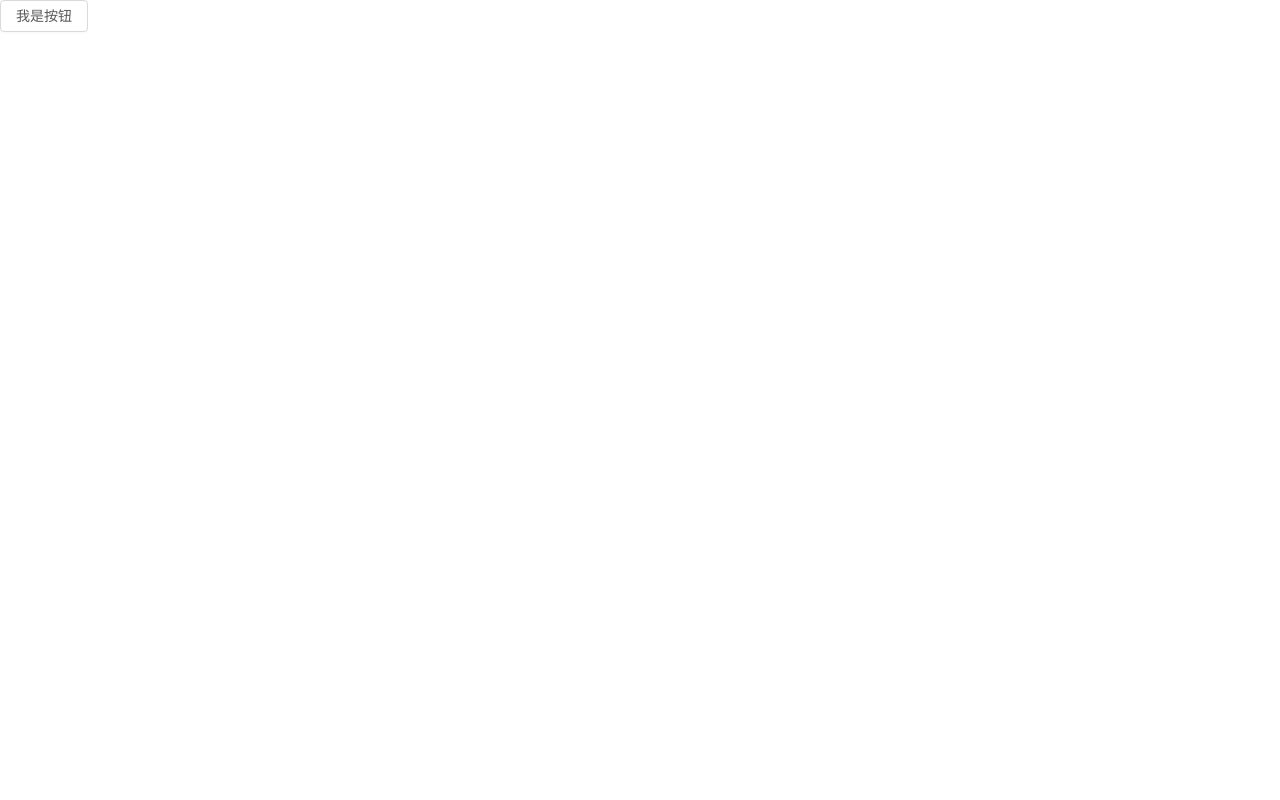
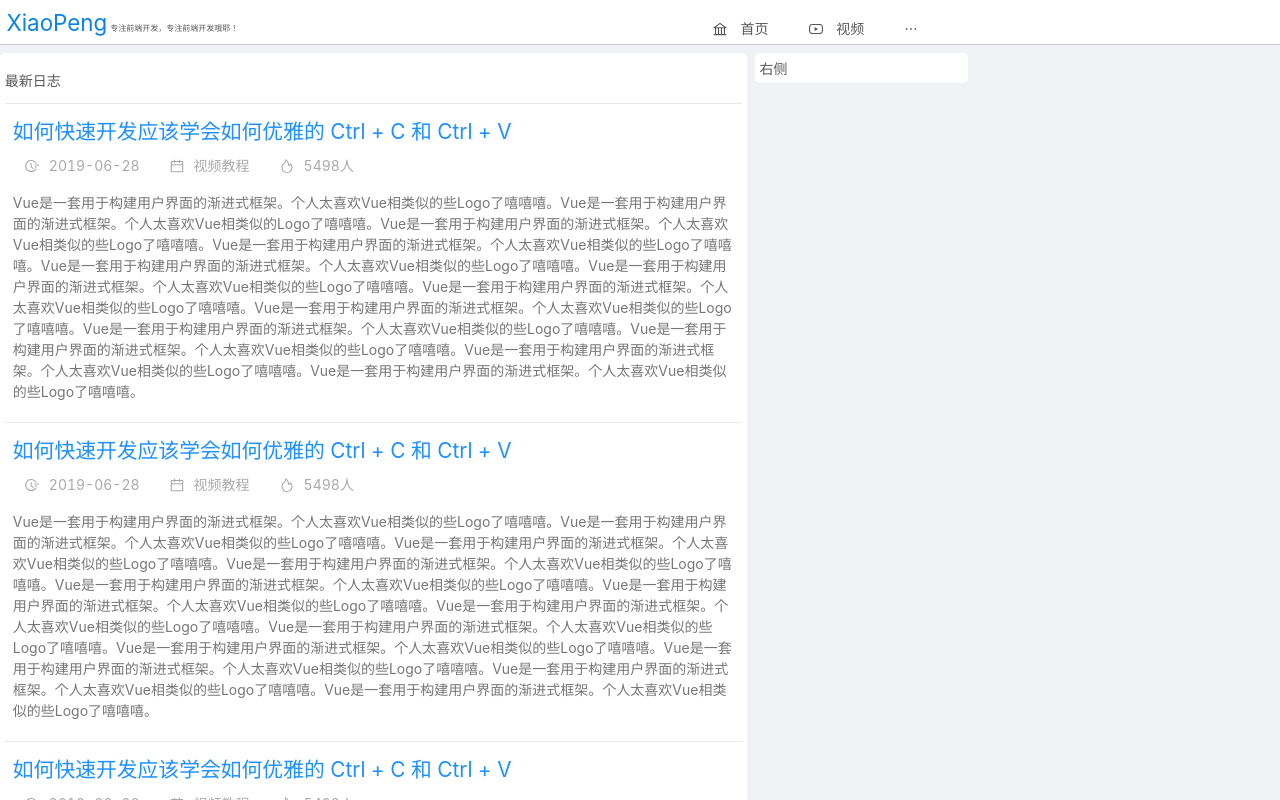
Before and after one commit to flingyp/react_blog, a Next.js app in the folder blog/: page / in a window 1280 px wide. Shown: the top 800 px of the page. Built offline with nearby package versions, Linux system fonts and the light colour scheme.

Commit message:
博客首页Header组件、中间部分UI设计完成

```diff
--- /dev/null
+++ b/blog/components/Header.js
@@ -0,0 +1,29 @@
+import { Row, Col, Menu } from 'antd'
+import { BankOutlined, YoutubeOutlined, SmileOutlined } from '@ant-design/icons'
+
+const Header = () => (
+    <div className="header">
+        <Row type="flex" justify="center">
+            <Col xs={24} sm={24} md={10} lg={15} xl={13}>
+                <span className="header-logo">XiaoPeng</span>
+                <span className="header-txt">专注前端开发，专注前端开发哦耶！</span>
+            </Col>
+            <Col xs={0} sm={0} md={14} lg={8} xl={5}>
+                <Menu mode="horizontal">
+                    <Menu.Item key="home">
+                        <BankOutlined /> 首页
+                    </Menu.Item>
+                    <Menu.Item key="video">
+                        <YoutubeOutlined /> 视频
+                    </Menu.Item>
+                    <Menu.Item key="life">
+                        <SmileOutlined /> 生活
+                    </Menu.Item>
+                </Menu>
+            </Col>
+        </Row>
+    </div>
+)
+
+
+export default Header
--- a/blog/pages/_app.js
+++ b/blog/pages/_app.js
@@ -1,5 +1,8 @@
 import App from 'next/app'
 
-import 'antd/dist/antd.css' // Ant Design样式
+import 'antd/dist/antd.css' // Ant Design 样式
+import '../static/style/page/common.css' // 页面公共样式
+import '../static/style/components/header.css' // Header组件样式
+import '../static/style/page/index.css'
 
 export default App
--- a/blog/pages/index.js
+++ b/blog/pages/index.js
@@ -1,16 +1,53 @@
-import React from 'react'
+import React, {useState} from 'react'
 import Head from 'next/head'
-import {Button} from 'antd'
+import { Row, Col, Menu, List, Icon } from 'antd';
+import { FieldTimeOutlined, CalendarOutlined, FireOutlined } from '@ant-design/icons';
+import Header from '../components/Header'
 
-const Home = () => (
+
+
+const Home = () => {
+  const [ mylist , setMylist ] = useState(
+    [
+      {title:'如何快速开发应该学会如何优雅的 Ctrl + C 和 Ctrl + V',context:'Vue是一套用于构建用户界面的渐进式框架。个人太喜欢Vue相类似的些Logo了嘻嘻嘻。Vue是一套用于构建用户界面的渐进式框架。个人太喜欢Vue相类似的Logo了嘻嘻嘻。Vue是一套用于构建用户界面的渐进式框架。个人太喜欢Vue相类似的些Logo了嘻嘻嘻。Vue是一套用于构建用户界面的渐进式框架。个人太喜欢Vue相类似的些Logo了嘻嘻嘻。Vue是一套用于构建用户界面的渐进式框架。个人太喜欢Vue相类似的些Logo了嘻嘻嘻。Vue是一套用于构建用户界面的渐进式框架。个人太喜欢Vue相类似的些Logo了嘻嘻嘻。Vue是一套用于构建用户界面的渐进式框架。个人太喜欢Vue相类似的些Logo了嘻嘻嘻。Vue是一套用于构建用户界面的渐进式框架。个人太喜欢Vue相类似的些Logo了嘻嘻嘻。Vue是一套用于构建用户界面的渐进式框架。个人太喜欢Vue相类似的些Logo了嘻嘻嘻。Vue是一套用于构建用户界面的渐进式框架。个人太喜欢Vue相类似的些Logo了嘻嘻嘻。Vue是一套用于构建用户界面的渐进式框架。个人太喜欢Vue相类似的些Logo了嘻嘻嘻。Vue是一套用于构建用户界面的渐进式框架。个人太喜欢Vue相类似的些Logo了嘻嘻嘻。'},
+      {title:'如何快速开发应该学会如何优雅的 Ctrl + C 和 Ctrl + V',context:'Vue是一套用于构建用户界面的渐进式框架。个人太喜欢Vue相类似的些Logo了嘻嘻嘻。Vue是一套用于构建用户界面的渐进式框架。个人太喜欢Vue相类似的些Logo了嘻嘻嘻。Vue是一套用于构建用户界面的渐进式框架。个人太喜欢Vue相类似的些Logo了嘻嘻嘻。Vue是一套用于构建用户界面的渐进式框架。个人太喜欢Vue相类似的些Logo了嘻嘻嘻。Vue是一套用于构建用户界面的渐进式框架。个人太喜欢Vue相类似的些Logo了嘻嘻嘻。Vue是一套用于构建用户界面的渐进式框架。个人太喜欢Vue相类似的些Logo了嘻嘻嘻。Vue是一套用于构建用户界面的渐进式框架。个人太喜欢Vue相类似的些Logo了嘻嘻嘻。Vue是一套用于构建用户界面的渐进式框架。个人太喜欢Vue相类似的些Logo了嘻嘻嘻。Vue是一套用于构建用户界面的渐进式框架。个人太喜欢Vue相类似的些Logo了嘻嘻嘻。Vue是一套用于构建用户界面的渐进式框架。个人太喜欢Vue相类似的些Logo了嘻嘻嘻。Vue是一套用于构建用户界面的渐进式框架。个人太喜欢Vue相类似的些Logo了嘻嘻嘻。Vue是一套用于构建用户界面的渐进式框架。个人太喜欢Vue相类似的些Logo了嘻嘻嘻。'},
+      {title:'如何快速开发应该学会如何优雅的 Ctrl + C 和 Ctrl + V',context:'Vue是一套用于构建用户界面的渐进式框架。个人太喜欢Vue相类似的些Logo了嘻嘻嘻。Vue是一套用于构建用户界面的渐进式框架。个人太喜欢Vue相类似的些Logo了嘻嘻嘻。Vue是一套用于构建用户界面的渐进式框架。个人太喜欢Vue相类似的些Logo了嘻嘻嘻。Vue是一套用于构建用户界面的渐进式框架。个人太喜欢Vue相类似的些Logo了嘻嘻嘻。Vue是一套用于构建用户界面的渐进式框架。个人太喜欢Vue相类似的些Logo了嘻嘻嘻。Vue是一套用于构建用户界面的渐进式框架。个人太喜欢Vue相类似的些Logo了嘻嘻嘻。Vue是一套用于构建用户界面的渐进式框架。个人太喜欢Vue相类似的些Logo了嘻嘻嘻。Vue是一套用于构建用户界面的渐进式框架。个人太喜欢Vue相类似的些Logo了嘻嘻嘻。Vue是一套用于构建用户界面的渐进式框架。个人太喜欢Vue相类似的些Logo了嘻嘻嘻。Vue是一套用于构建用户界面的渐进式框架。个人太喜欢Vue相类似的些Logo了嘻嘻嘻。Vue是一套用于构建用户界面的渐进式框架。个人太喜欢Vue相类似的些Logo了嘻嘻嘻。Vue是一套用于构建用户界面的渐进式框架。个人太喜欢Vue相类似的些Logo了嘻嘻嘻。'},
+      {title:'如何快速开发应该学会如何优雅的 Ctrl + C 和 Ctrl + V',context:'Vue是一套用于构建用户界面的渐进式框架。个人太喜欢Vue相类似的些Logo了嘻嘻嘻。Vue是一套用于构建用户界面的渐进式框架。个人太喜欢Vue相类似的些Logo了嘻嘻嘻。Vue是一套用于构建用户界面的渐进式框架。个人太喜欢Vue相类似的些Logo了嘻嘻嘻。Vue是一套用于构建用户界面的渐进式框架。个人太喜欢Vue相类似的些Logo了嘻嘻嘻。Vue是一套用于构建用户界面的渐进式框架。个人太喜欢Vue相类似的些Logo了嘻嘻嘻。Vue是一套用于构建用户界面的渐进式框架。个人太喜欢Vue相类似的些Logo了嘻嘻嘻。Vue是一套用于构建用户界面的渐进式框架。个人太喜欢Vue相类似的些Logo了嘻嘻嘻。Vue是一套用于构建用户界面的渐进式框架。个人太喜欢Vue相类似的些Logo了嘻嘻嘻。Vue是一套用于构建用户界面的渐进式框架。个人太喜欢Vue相类似的些Logo了嘻嘻嘻。Vue是一套用于构建用户界面的渐进式框架。个人太喜欢Vue相类似的些Logo了嘻嘻嘻。Vue是一套用于构建用户界面的渐进式框架。个人太喜欢Vue相类似的些Logo了嘻嘻嘻。Vue是一套用于构建用户界面的渐进式框架。个人太喜欢Vue相类似的些Logo了嘻嘻嘻。Vue是一套用于构建用户界面的渐进式框架。个人太喜欢Vue相类似的些Logo了嘻嘻嘻。'},
+    ]
+  )
+  return (
     <>
       <Head>
         <title>Home</title>
       </Head>
+      <Header />
+      <Row className="common-main" type="flex" justify="center">
+        <Col className="common-left" xs={24} sm={24} md={16} lg={18} xl={14}>
           <div>
-        <Button>我是按钮</Button>
+            <List
+              header={<div>最新日志</div>}
+              itemLayout="vertical"
+              dataSource={mylist}
+              renderItem={ item => (
+                <List.Item>
+                  <div className="list-title">{item.title}</div>
+                  <div className="list-icon">
+                    <span><FieldTimeOutlined />2019-06-28</span>
+                    <span><CalendarOutlined />视频教程</span>
+                    <span><FireOutlined />5498人</span>
                   </div>
+                  <div className="list-context">{item.context}</div>
+                </List.Item>
+              )}
+            />
+          </div>
+        </Col>
+        <Col className="common-right" xs={0} sm={0} md={7} lg={5} xl={4}>
+          右侧
+        </Col>
+      </Row>
     </>
   )
+}
 
 export default Home
--- /dev/null
+++ b/blog/static/style/components/header.css
@@ -0,0 +1,20 @@
+.header {
+    background-color:#fff;
+    padding: .4rem;
+    overflow: hidden;
+    height: 2.8rem;
+    border-bottom:1px solid #ccc;
+}
+
+
+
+.header-logo {
+    color: #0984e3;
+    font-size: 1.4rem;
+}
+
+.header-txt{
+    display: inline-block;
+    margin-left: .1875rem;
+    font-size: .5rem;
+}
--- /dev/null
+++ b/blog/static/style/page/common.css
@@ -0,0 +1,24 @@
+/* 页面公共部分的CSS */
+
+body {
+    background-color: #f1f2f6;
+}
+
+.common-main {
+    margin-top: .5rem;
+}
+
+.common-left {
+    background-color: #fff;
+    padding: .3rem;
+    border-radius: .3rem;
+    border-bottom: 1px solid #eee;
+}
+
+.common-right {
+    background-color: #fff;
+    margin-left: .5rem;
+    padding:.3rem;
+    border-radius: .3rem;
+    border-bottom:1px solid #eee;
+}
--- /dev/null
+++ b/blog/static/style/page/index.css
@@ -0,0 +1,17 @@
+.list-title{
+    font-size:1.3rem;
+    color: #1e90ff;
+    padding: 0 0.5rem;
+}
+.list-context{
+    color:#777;
+    padding:.5rem;
+}
+.list-icon{
+    padding:.5rem 0;
+    color:#AAA;
+}
+.list-icon span{
+    display: inline-block;
+    padding: 0 10px;
+}
```
Lines whose indentation alone changed are shown as unchanged.
